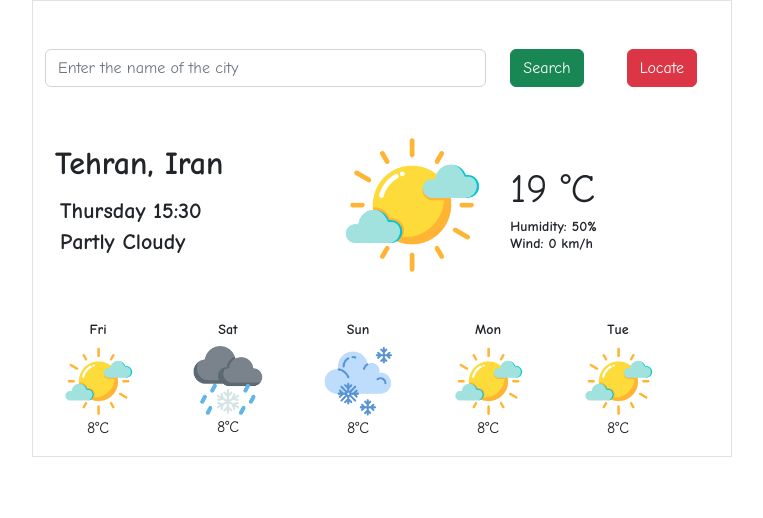
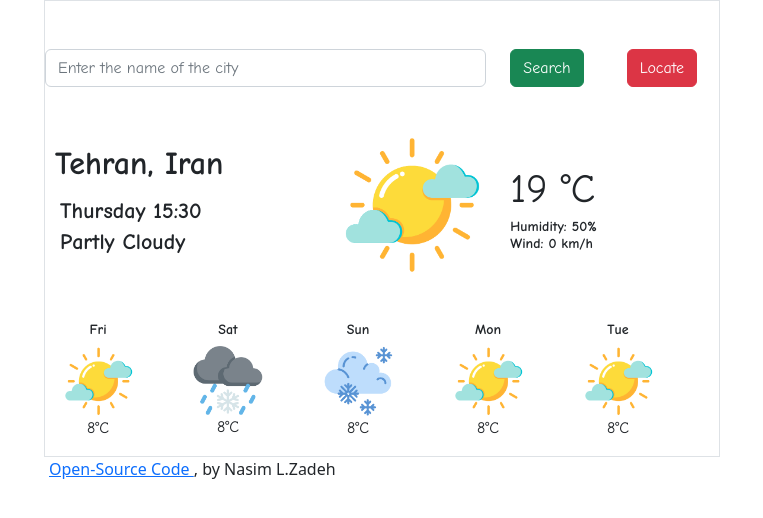
Before and after one commit to nasimlzadeh/weather-app-test, a plain HTML site: page index.html in a window 1280 px wide. Shown: the whole page, without its empty margins (258-1021 px from the left). Drawn offline with nearby package versions, Linux system fonts and the light colour scheme.

Commit message:
added link to my github

```diff
--- a/SRC/styles.css
+++ b/SRC/styles.css
@@ -57,7 +57,9 @@ p {
 .prediction {
   margin-top: 40px;
 }
-
+.github {
+  padding-left: 5px;
+}
 #celsius {
   font-family: Comic Sans MS;
   font-size: 26px;
--- a/index.html
+++ b/index.html
@@ -15,7 +15,8 @@
     <title>Nasim's Weather app</title>
   </head>
   <body>
-    <div class="container border">
+    <div class="container">
+      <div class="border">
         <form class="mt-5">
           <div class="row">
             <div class="col-sm-8">
@@ -48,7 +49,11 @@
             <h3 id="weather">Partly Cloudy</h3>
           </div>
           <div class="col-sm-3">
-          <img class="next-Days" src="Media/partly-cloudy.png" width="140px" />
+            <img
+              class="next-Days"
+              src="Media/partly-cloudy.png"
+              width="140px"
+            />
           </div>
           <div class="col-sm-4">
             <br />
@@ -91,6 +96,13 @@
           </div>
         </div>
       </div>
+      <div class="github">
+        <a target="_blank" href="https://github.com/nasimlzadeh">
+          Open-Source Code </a
+        >, by Nasim L.Zadeh
+      </div>
+    </div>
+
     <script src="SRC/index.js"></script>
   </body>
 </html>
```
Lines whose indentation alone changed are shown as unchanged.
